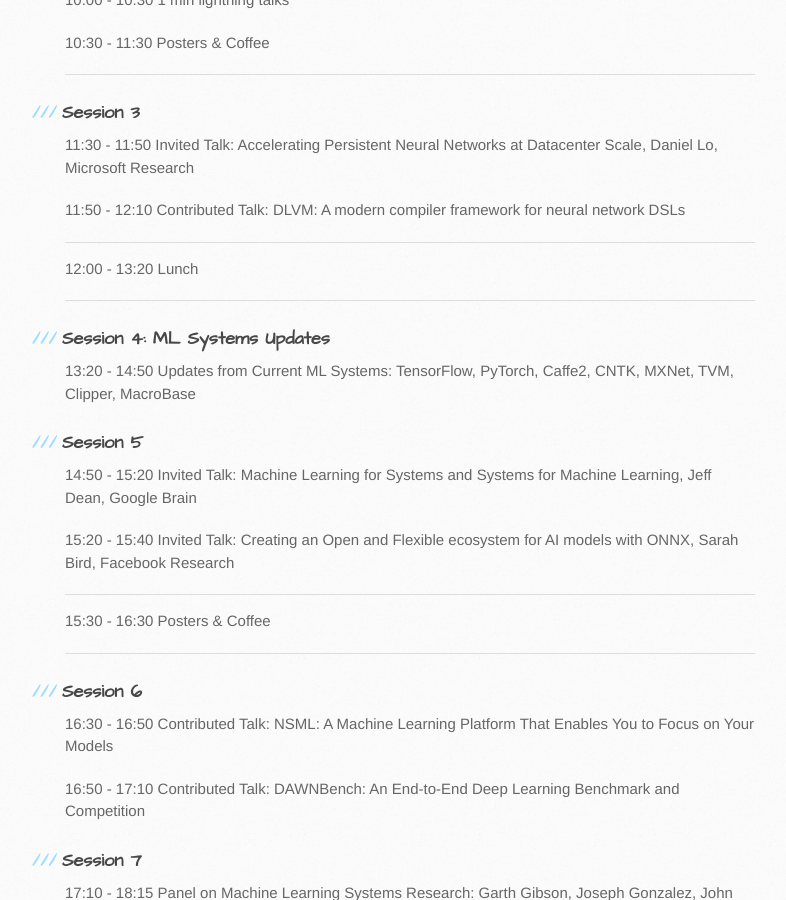
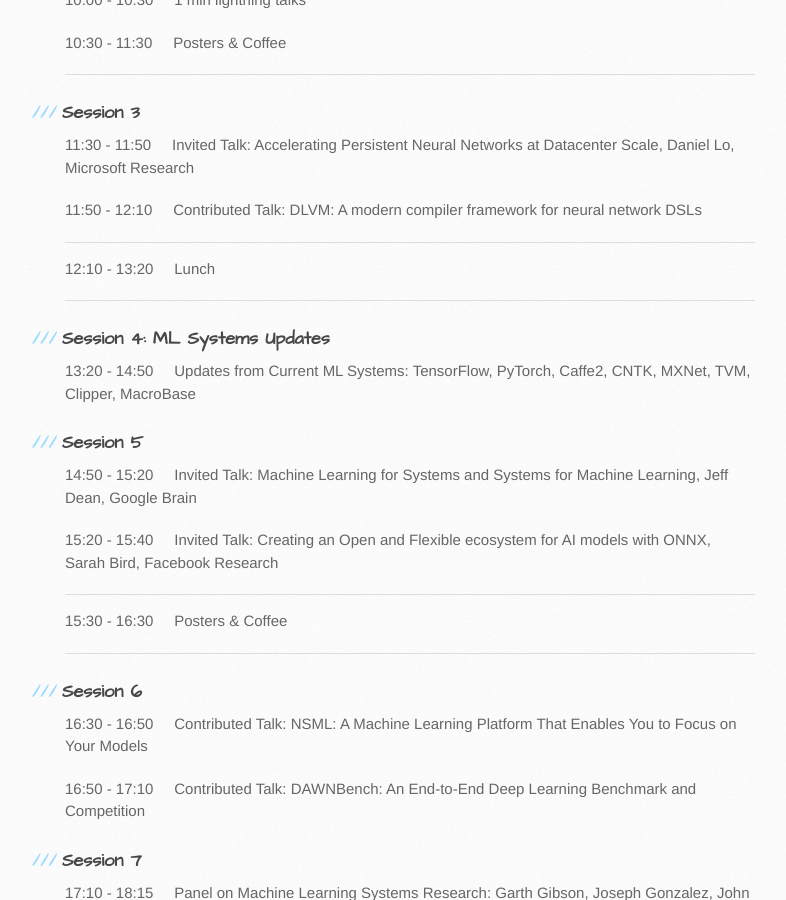
Before and after one commit to LearningSys/nips17, a Jekyll site: the page built from schedule.md, in a window 1280 px wide and 900 px high, scrolled down 718 px. Shown: the whole window, without its empty margins (105-891 px from the left). Built offline with Jekyll 4.4.1, drawn with Linux system fonts in a browser that asks for light colours; our own code applies the rules of GitHub Pages for plain Markdown files; the repository's description, which GitHub fills in, is left out.

```diff
--- a/schedule.md
+++ b/schedule.md
@@ -1,61 +1,61 @@
 # Schedule
 
-08:45 - 09:00     Opening remarks
+08:45 - 09:00 &nbsp;&nbsp;&nbsp;    Opening remarks
 
 ### Session 1
 
-09:00 - 09:20     Invited Talk: Ray: A distributed execution engine for emerging AI applications, Ion Stoica, UC Berkeley
+09:00 - 09:20 &nbsp;&nbsp;&nbsp;     Invited Talk: Ray: A distributed execution engine for emerging AI applications, Ion Stoica, UC Berkeley
 
-09:20 - 09:40     Contributed Talk:  The Case for Learning Database Indexes
+09:20 - 09:40 &nbsp;&nbsp;&nbsp;     Contributed Talk:  The Case for Learning Database Indexes
 
-09:40 - 10:00     Invited Talk: Federated Multi-Task Learning, Virginia Smith, Stanford University
+09:40 - 10:00 &nbsp;&nbsp;&nbsp;     Invited Talk: Federated Multi-Task Learning, Virginia Smith, Stanford University
 
 ***
 
 ### Session 2: Poster Previews
 
-10:00 - 10:30     1 min lightning talks
+10:00 - 10:30 &nbsp;&nbsp;&nbsp;    1 min lightning talks
 
-10:30 - 11:30     Posters & Coffee
+10:30 - 11:30 &nbsp;&nbsp;&nbsp;    Posters & Coffee
 
 ***
 
 ### Session 3
 
-11:30 - 11:50     Invited Talk: Accelerating Persistent Neural Networks at Datacenter Scale,  Daniel Lo, Microsoft Research
+11:30 - 11:50 &nbsp;&nbsp;&nbsp;    Invited Talk: Accelerating Persistent Neural Networks at Datacenter Scale,  Daniel Lo, Microsoft Research
 
-11:50 - 12:10     Contributed Talk: DLVM: A modern compiler framework for neural network DSLs
+11:50 - 12:10 &nbsp;&nbsp;&nbsp;    Contributed Talk: DLVM: A modern compiler framework for neural network DSLs
 
 ***
 
-12:00 - 13:20     Lunch
+12:10 - 13:20 &nbsp;&nbsp;&nbsp;    Lunch
 
 ***
 
 ### Session 4: ML Systems Updates
 
-13:20 - 14:50     Updates from Current ML Systems: TensorFlow, PyTorch, Caffe2, CNTK, MXNet, TVM, Clipper, MacroBase
+13:20 - 14:50 &nbsp;&nbsp;&nbsp;    Updates from Current ML Systems: TensorFlow, PyTorch, Caffe2, CNTK, MXNet, TVM, Clipper, MacroBase
 
 
 ### Session 5
 
-14:50 - 15:20     Invited Talk:  Machine Learning for Systems and Systems for Machine Learning, Jeff Dean, Google Brain
+14:50 - 15:20 &nbsp;&nbsp;&nbsp;    Invited Talk:  Machine Learning for Systems and Systems for Machine Learning, Jeff Dean, Google Brain
 
-15:20 - 15:40     Invited Talk:  Creating an Open and Flexible ecosystem for AI models with ONNX, Sarah Bird, Facebook Research
+15:20 - 15:40 &nbsp;&nbsp;&nbsp;    Invited Talk:  Creating an Open and Flexible ecosystem for AI models with ONNX, Sarah Bird, Facebook Research
 
 ***
 
-15:30 - 16:30     Posters & Coffee
+15:30 - 16:30 &nbsp;&nbsp;&nbsp;    Posters & Coffee
 
 ***
 
 ### Session 6
 
-16:30 - 16:50     Contributed Talk: NSML: A Machine Learning Platform That Enables You to Focus on Your Models
+16:30 - 16:50 &nbsp;&nbsp;&nbsp;    Contributed Talk: NSML: A Machine Learning Platform That Enables You to Focus on Your Models
 
-16:50 - 17:10     Contributed Talk: DAWNBench: An End-to-End Deep Learning Benchmark and Competition
+16:50 - 17:10 &nbsp;&nbsp;&nbsp;    Contributed Talk: DAWNBench: An End-to-End Deep Learning Benchmark and Competition
 
 
 ### Session 7
 
-17:10 - 18:15     Panel on Machine Learning Systems Research: Garth Gibson, Joseph Gonzalez, John Langford, Dawn Song, Yangqing Jia
+17:10 - 18:15 &nbsp;&nbsp;&nbsp;    Panel on Machine Learning Systems Research: Garth Gibson, Joseph Gonzalez, John Langford, Dawn Song, Yangqing Jia
```
Also changed, not shown: talks.md (+23 -8 lines).
